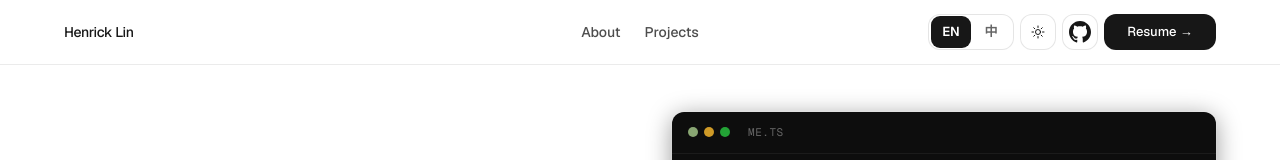
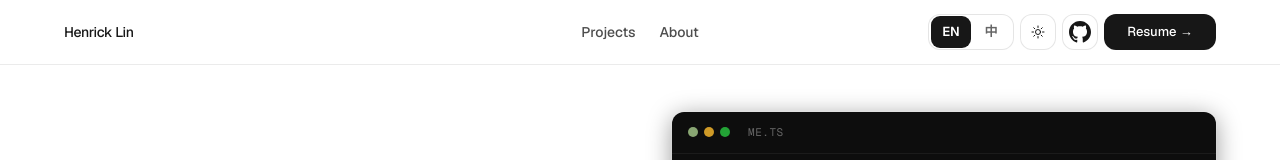
Before and after one commit to CUinspace233/my-resume, a Next.js app: page /en in a window 1280 px wide. Shown: the top 160 px of the page. Built offline with nearby package versions, Linux system fonts and the light colour scheme; no server answers.

Commit message:
style: enhance scroll behavior and update SiteNav links
- Added smooth scrolling and scroll padding to the HTML for better navigation experience.
- Swapped the href attributes of SiteNav links to correctly point to the 'projects' and 'about' sections.

```diff
--- a/src/app/globals.css
+++ b/src/app/globals.css
@@ -1,5 +1,17 @@
 @import 'tailwindcss';
 @variant dark (&:where(.dark, .dark *));
+
+html {
+  scroll-behavior: smooth;
+  /* Offset for the 64px fixed SiteNav so anchored sections aren't hidden. */
+  scroll-padding-top: 80px;
+}
+
+@media (prefers-reduced-motion: reduce) {
+  html {
+    scroll-behavior: auto;
+  }
+}
 
 :root {
   --background: #ffffff;
--- a/src/components/landing/SiteNav.tsx
+++ b/src/components/landing/SiteNav.tsx
@@ -27,16 +27,16 @@ export default function SiteNav() {
         {/* Center: nav links */}
         <div className="hidden sm:flex items-center justify-center gap-6">
           <a
+            href="#projects"
+            className="font-[family-name:var(--font-geist-sans)] text-sm font-medium text-[#4d4d4d] dark:text-[#a1a1a1] hover:text-[#171717] dark:hover:text-[#ededed] transition-colors"
+          >
+            {t('projects')}
+          </a>
+          <a
             href="#about"
             className="font-[family-name:var(--font-geist-sans)] text-sm font-medium text-[#4d4d4d] dark:text-[#a1a1a1] hover:text-[#171717] dark:hover:text-[#ededed] transition-colors"
           >
             {t('about')}
-          </a>
-          <a
-            href="#projects"
-            className="font-[family-name:var(--font-geist-sans)] text-sm font-medium text-[#4d4d4d] dark:text-[#a1a1a1] hover:text-[#171717] dark:hover:text-[#ededed] transition-colors"
-          >
-            {t('projects')}
           </a>
         </div>
 
```
